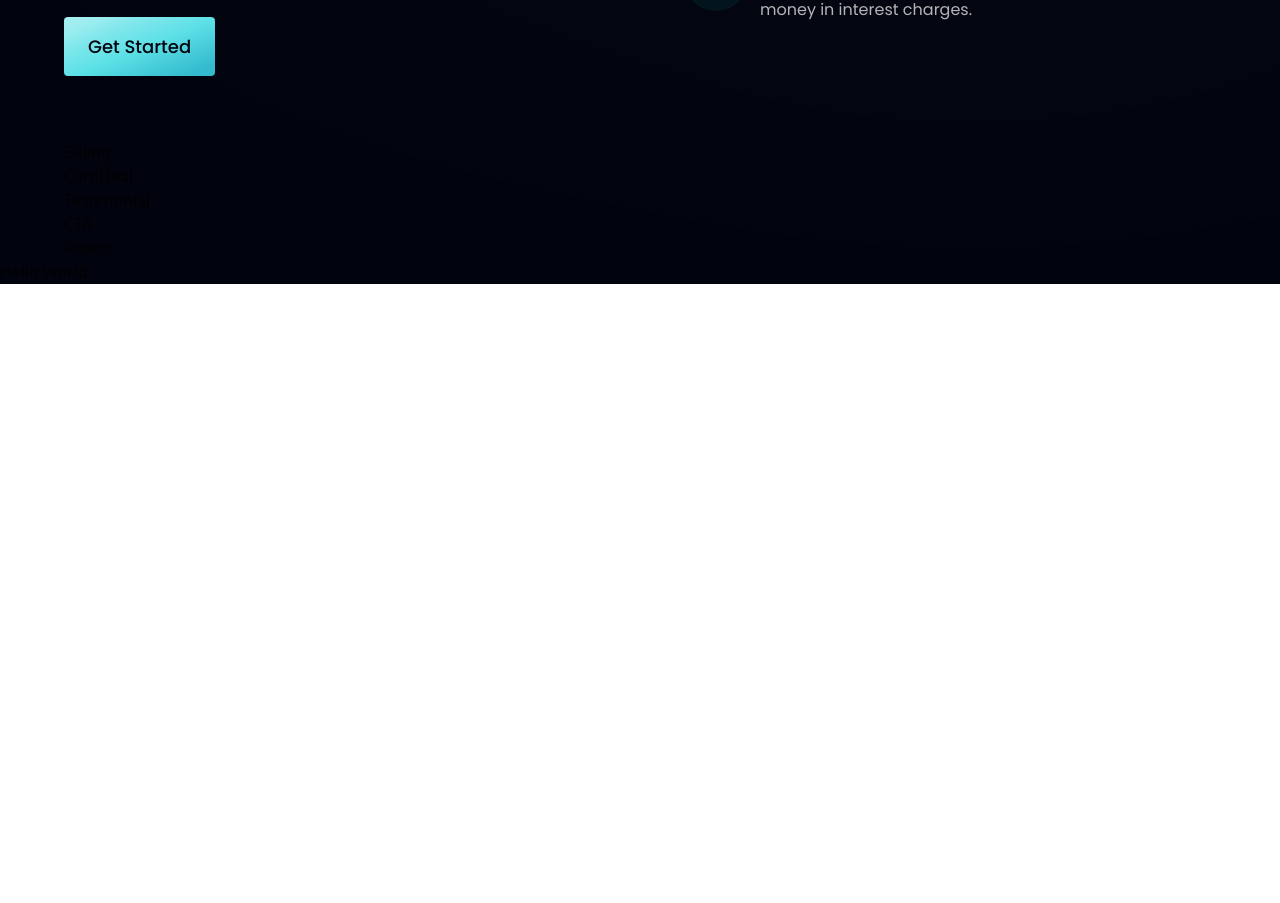
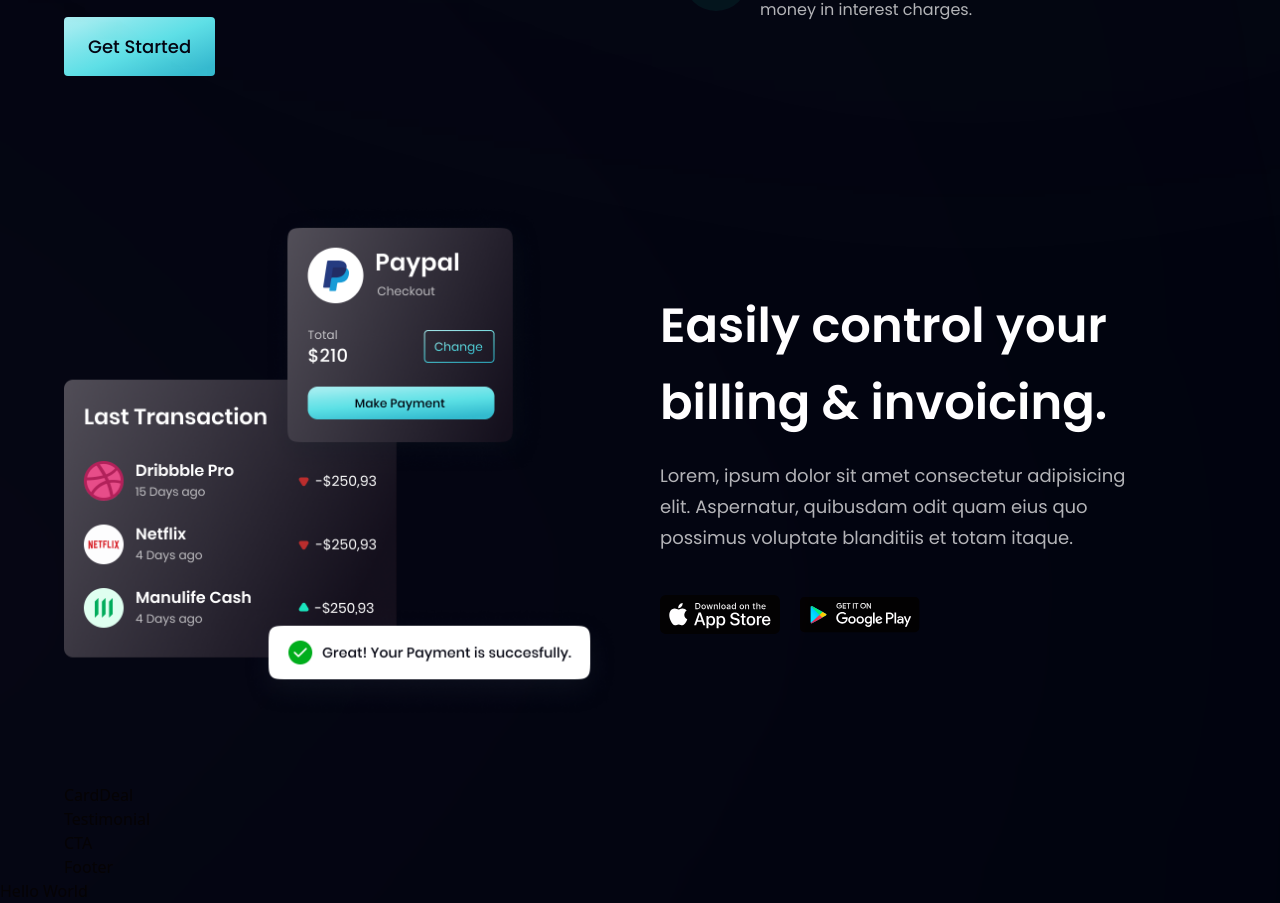
Before and after one commit to Aman-Singh-Kushwaha/modern-bank-app, a React (Vite) app: page / in a window 1280 px wide. Shown: the part 1426-2329 px from the top of the page. Before the commit the page ends 1710 px from the top, so only its background shows below. Built offline with nearby package versions, Linux system fonts and the light colour scheme.

Commit message:
billing card section done

```diff
--- a/src/components/Billing.jsx
+++ b/src/components/Billing.jsx
@@ -1,9 +1,33 @@
-import React from 'react'
+import {apple, bill, google} from '../assets';
+import styles, {layout} from '../style';
 
-const Billing = () => {
-  return (
-    <div>Billing</div>
-  )
-}
+const Billing = () => (
+  <section id="product" className={`${layout.sectionReverse}`}>
+    {/* Card Image - should be brought down in mobile devices */}
+    <div className={`${layout.sectionImgReverse}`}>
+      <img src={bill} alt="billing" className="w-[100%] h-[100%] relative z-[5]"/>
+      <div className="absolute z-[3] -left-1/2 bottom-0 w-[50%] white__gradient"/>
+      <div className="absolute z-[0] -left-1/2 bottom-0 w-[50%] h-[50%] rounded-full pink__gradient" />
+    </div>
+    {/* Card Info */}
+    <div className={`${layout.sectionInfo} `}>
+      <h2 className={styles.heading2}>Easily control your<br className="sm:block hidden"/> billing & invoicing.</h2>
+      <p className={`${styles.paragraph} max-w-[470px] mt-5`}>
+        Lorem, ipsum dolor sit amet consectetur adipisicing elit. Aspernatur, quibusdam odit quam eius quo possimus voluptate blanditiis et totam itaque.
+      </p>
+
+      {/* Call to Actions-CTA Buttons*/}
+      <div className="flex flex-row flex-wrap sm:mt-10 mt-6">
+        <a href="https://www.apple.com/in/app-store/">
+          <img src={apple} alt="app-store" className="w-[120px] h-[42px] object-contain mr-5 cursor-pointer"/>
+        </a>
+
+        <a href="https://play.google.com/">
+          <img src={google} alt="google-play" className="w-[120px] h-[42px] object-contain cursor-pointer" />
+        </a>
+      </div>
+    </div>
+  </section>
+)
 
 export default Billing
```
